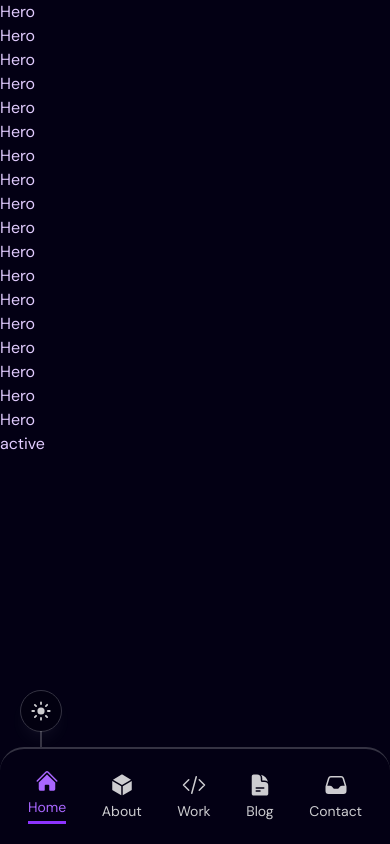
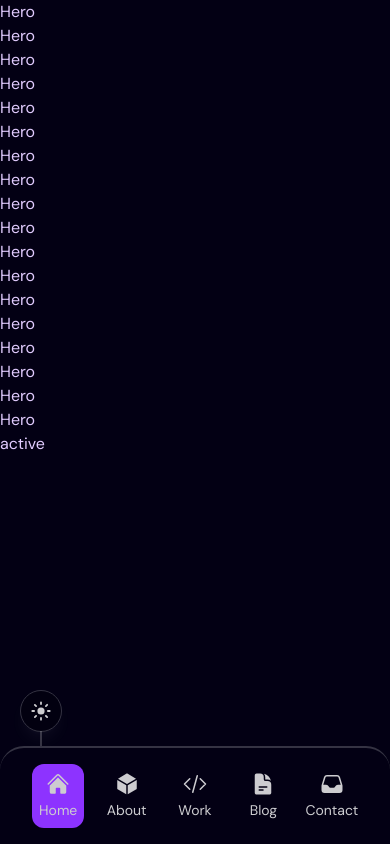
Before and after one commit to mujibur-rohman/mujiburrohman, a Next.js app: page / in a window 390 px wide. Shown: the top 844 px of the page. Built offline with nearby package versions, Linux system fonts and the light colour scheme.

Commit message:
animation menu

```diff
--- a/package.json
+++ b/package.json
@@ -16,6 +16,7 @@
     "autoprefixer": "10.4.15",
     "eslint": "8.48.0",
     "eslint-config-next": "13.4.19",
+    "framer-motion": "^10.16.4",
     "next": "13.4.19",
     "postcss": "8.4.29",
     "react": "18.2.0",
--- a/src/components/organisme/mobile-navigation.tsx
+++ b/src/components/organisme/mobile-navigation.tsx
@@ -6,7 +6,37 @@ import {
   InboxIcon,
   HomeIcon,
 } from "@heroicons/react/24/solid";
-import React from "react";
+import { motion } from "framer-motion";
+
+type Navigation = {
+  id: string;
+  name: string;
+  icon: React.ReactNode;
+};
+
+const menus: Navigation[] = [
+  { id: "home", name: "Home", icon: <HomeIcon className="w-6 h-6 relative" /> },
+  {
+    id: "about",
+    name: "About",
+    icon: <CubeIcon className="w-6 h-6 relative" />,
+  },
+  {
+    id: "work",
+    name: "Work",
+    icon: <CodeBracketIcon className="w-6 h-6 relative" />,
+  },
+  {
+    id: "blog",
+    name: "Blog",
+    icon: <DocumentTextIcon className="w-6 h-6 relative" />,
+  },
+  {
+    id: "contact",
+    name: "Contact",
+    icon: <InboxIcon className="w-6 h-6 relative" />,
+  },
+];
 
 type Props = {
   inSection?: string;
@@ -14,87 +44,27 @@ type Props = {
 
 function MobileNavigation({ inSection }: Props) {
   return (
-    <div className="fixed flex items-center justify-between px-4 py-2 dark:text-neutral-100 md:hidden bottom-0 left-0 right-0 rounded-t-3xl dark:bg-neutral-500 border-t-[2px] border-neutral-400">
+    <div className="fixed grid grid-cols-5 px-6 py-4 dark:text-neutral-100 md:hidden bottom-0 left-0 right-0 rounded-t-3xl dark:bg-neutral-500 border-t-[2px] border-neutral-400">
+      {menus.map((menu) => (
+        <div className="px-2  ">
           <a
-        href="#home"
+            key={menu.id}
+            href={`#${menu.id}`}
             className={cn(
-          "cursor-pointer p-3 rounded-full flex flex-col justify-center items-center gap-1",
-          {
-            ["border-primary-purple-400 text-primary-purple-300"]:
-              inSection === "home",
-          }
+              "cursor-pointer rounded-xl relative py-2 flex flex-col justify-center items-center gap-1"
             )}
           >
-        <HomeIcon className="w-6 h-6" />
-        <span className="text-sm">Home</span>
-        {inSection === "home" && (
-          <hr className="border-b-2 border-inherit w-full" />
+            {inSection === menu.id && (
+              <motion.div
+                layoutId="menus"
+                className="absolute rounded-xl inset-0 bg-primary-purple-400"
+              />
             )}
+            {menu.icon}
+            <span className="text-sm relative">{menu.name}</span>
           </a>
-      <a
-        href="#about"
-        className={cn(
-          "cursor-pointer p-3 rounded-full flex flex-col justify-center items-center gap-1",
-          {
-            ["border-primary-purple-400 text-primary-purple-300"]:
-              inSection === "about",
-          }
-        )}
-      >
-        <CubeIcon className="w-6 h-6" />
-        <span className="text-sm">About</span>
-        {inSection === "about" && (
-          <hr className="border-b-2 border-inherit w-full" />
-        )}
-      </a>
-      <a
-        href="#work"
-        className={cn(
-          "cursor-pointer p-3 rounded-full flex flex-col justify-center items-center gap-1",
-          {
-            ["border-primary-purple-400 text-primary-purple-300"]:
-              inSection === "work",
-          }
-        )}
-      >
-        <CodeBracketIcon className="w-6 h-6" />
-        <span className="text-sm">Work</span>
-        {inSection === "work" && (
-          <hr className="border-b-2 border-inherit w-full" />
-        )}
-      </a>
-      <a
-        href="#blog"
-        className={cn(
-          "cursor-pointer p-3 rounded-full flex flex-col justify-center items-center gap-1",
-          {
-            ["border-primary-purple-400 text-primary-purple-300"]:
-              inSection === "blog",
-          }
-        )}
-      >
-        <DocumentTextIcon className="w-6 h-6" />
-        <span className="text-sm">Blog</span>
-        {inSection === "blog" && (
-          <hr className="border-b-2 border-inherit w-full" />
-        )}
-      </a>
-      <a
-        href="#contact"
-        className={cn(
-          "cursor-pointer p-3 rounded-full flex flex-col justify-center items-center gap-1",
-          {
-            ["border-primary-purple-400 text-primary-purple-300"]:
-              inSection === "contact",
-          }
-        )}
-      >
-        <InboxIcon className="w-6 h-6" />
-        <span className="text-sm">Contact</span>
-        {inSection === "contact" && (
-          <hr className="border-b-2 border-inherit w-full" />
-        )}
-      </a>
+        </div>
+      ))}
     </div>
   );
 }
--- a/src/context/section-provider.tsx
+++ b/src/context/section-provider.tsx
@@ -17,12 +17,10 @@ export const SectionContext = createContext<SectionType>({
 function SectionProvider({ children }: Props) {
   const [section, setSection] = useState<string>("");
 
-  const changeSection = useCallback(
-    (section: string) => {
-      setSection(section);
-    },
-    [section]
-  );
+  const changeSection = useCallback((section: string) => {
+    setSection(section);
+  }, []);
+
   return (
     <SectionContext.Provider value={{ section, sectionHandler: changeSection }}>
       {children}
--- a/src/hooks/useInView.tsx
+++ b/src/hooks/useInView.tsx
@@ -25,7 +25,7 @@ function useInView(options?: IntersectionObserverInit | undefined) {
         obs.unobserve(target);
       }
     };
-  }, [options, ref.current]);
+  }, []);
   return { ref, inView };
 }
 
--- a/src/styles/globals.css
+++ b/src/styles/globals.css
@@ -6,6 +6,7 @@
 
 * {
   font-family: "DM Sans", sans-serif;
+  scroll-behavior: smooth;
 }
 
 /*
```
Also changed, not shown: 1 other file (tests, documents, lock files or other folders). Lines whose indentation alone changed are shown as unchanged.
